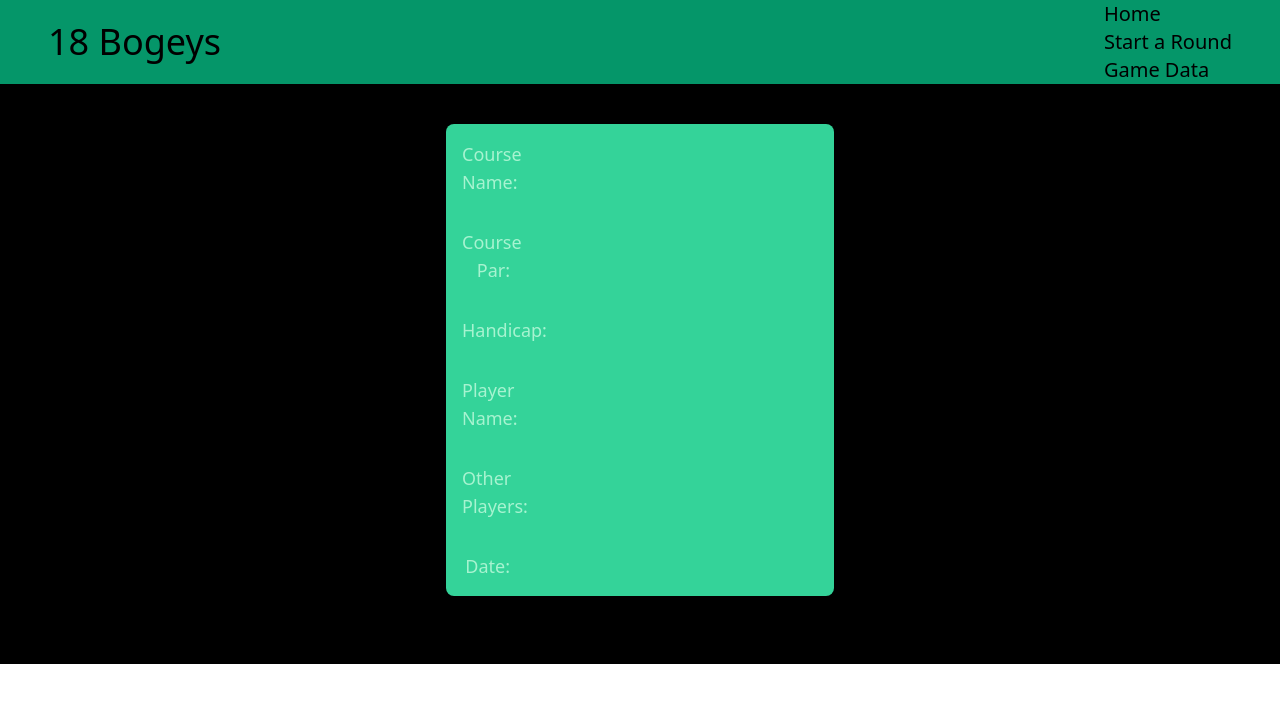
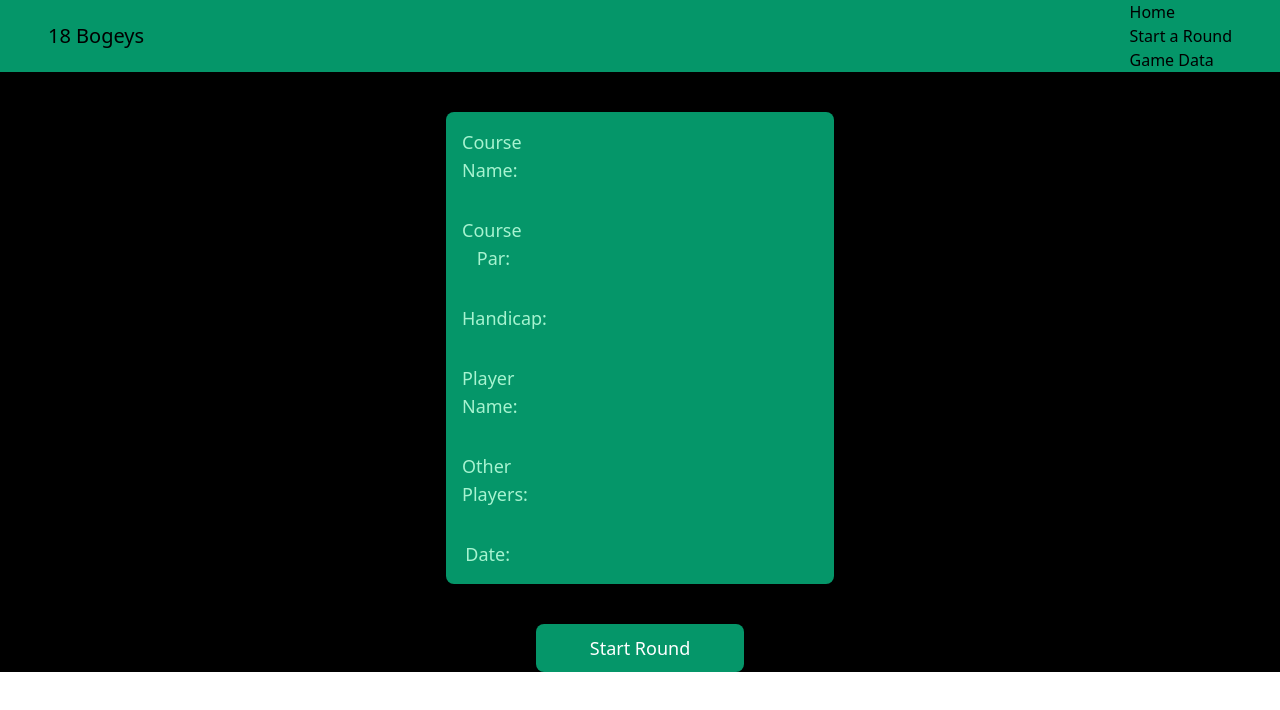
Before and after one commit to MattMoyka/18-Bogeys, a React (Create React App) app in the folder client/: page /newround in a window 1280 px wide. Shown: the top 710 px of the page. Built offline with nearby package versions, Linux system fonts and the light colour scheme; no server answers.

Commit message:
Monday morning css tweaks

```diff
--- a/client/src/Forms/NewroundForm.jsx
+++ b/client/src/Forms/NewroundForm.jsx
@@ -1,7 +1,7 @@
 export default function NewroundForm(props) {
   return (
     <form onSubmit={props.handleSubmit} className="flex flex-col flex-nowrap items-center text-lg bg-black">
-      <div className='flex items-center bg-green-400  rounded-t-lg border-green-500 mt-10 w-50'>
+      <div className='flex items-center bg-green-600  rounded-t-lg border-green-500 mt-10 w-50'>
         <label className=' w-20 text-right p-4 mr-8 text-green-200'>Course Name:</label>
         <input
           className="flex-1 p-4 pl-0 bg-transparent placeholder-green-300 outline-none text-white overflow-ellipsis overflow-hidden"
@@ -9,7 +9,7 @@ export default function NewroundForm(props) {
           value={props.courseName}
           onChange={(e) => props.setCourseName(e.target.value)} />
       </div>
-      <div className='flex items-center bg-green-400 border-green-500 m-0'>
+      <div className='flex items-center bg-green-600 border-green-500 m-0'>
         <label className='w-20 text-right p-4 mr-8 text-green-200'>Course Par:</label>
         <input
           className="flex-1 p-4 pl-0 bg-transparent placeholder-green-300 outline-none text-white overflow-ellipsis overflow-hidden"
@@ -17,7 +17,7 @@ export default function NewroundForm(props) {
           value={props.coursePar}
           onChange={(e) => props.setCoursePar(e.target.value)} />
       </div>
-      <div className='flex items-center bg-green-400 border-green-500 m-0'>
+      <div className='flex items-center bg-green-600 border-green-500 m-0'>
         <label className='w-20 text-right p-4 mr-8 text-green-200'>Handicap:</label>
         <input
           className="flex-1 p-4 pl-0 bg-transparent placeholder-green-300 outline-none text-white overflow-ellipsis overflow-hidden"
@@ -25,7 +25,7 @@ export default function NewroundForm(props) {
           value={props.handicap}
           onChange={(e) => props.setHandicap(e.target.value)} />
       </div>
-      <div className='flex items-center bg-green-400  border-green-500 m-0'>
+      <div className='flex items-center bg-green-600  border-green-500 m-0'>
         <label className='w-20 text-right p-4 mr-8 text-green-200'>Player Name:</label>
         <input
           className="flex-1 p-4 pl-0 bg-transparent placeholder-green-300 outline-none text-white overflow-ellipsis overflow-hidden"
@@ -33,7 +33,7 @@ export default function NewroundForm(props) {
           value={props.playerName}
           onChange={(e) => props.setPlayerName(e.target.value)} />
       </div>
-      <div className="flex items-center bg-green-400  border-green-500 m-0">
+      <div className="flex items-center bg-green-600  border-green-500 m-0">
         <label className="w-20 text-right p-4 mr-8 text-green-200">Other Players:</label>
         <input
           className="flex-1 p-4 pl-0 bg-transparent placeholder-green-300 outline-none text-white overflow-ellipsis overflow-hidden"
@@ -41,7 +41,7 @@ export default function NewroundForm(props) {
           value={props.otherPlayers}
           onChange={(e) => props.setOtherPlayers(e.target.value)} />
       </div>
-      <div className="flex items-center bg-green-400  rounded-b-lg border-green-500 mb-10">
+      <div className="flex items-center bg-green-600  rounded-b-lg border-green-500 mb-10">
         <label className="w-20 text-right p-4 mr-8 text-green-200">Date:</label>
         <input
           className="flex-1 p-4 pl-0 bg-transparent placeholder-green-300 outline-none text-white overflow-ellipsis overflow-hidden"
@@ -49,7 +49,7 @@ export default function NewroundForm(props) {
           value={props.date}
           onChange={(e) => props.setDate(e.target.value)} />
       </div>
-      <button>Start Round</button>
+      <button className='text-white w-52 h-12 bg-green-600 rounded-lg'>Start Round</button>
     </form >
   )
 }
--- a/client/src/components/Navbar.jsx
+++ b/client/src/components/Navbar.jsx
@@ -4,9 +4,9 @@ export default function Navbar() {
   return (
     <div className='flex flex-row justify-between px-12 bg-green-600'>
       <div className='flex items-center'>
-        <Link to='/'>18 Bogeys</Link>
+        <Link to='/' className='text-xl'>18 Bogeys</Link>
       </div>
-      <nav className='flex flex-col text-justify text-xl'>
+      <nav className='flex flex-col text-justify text-base'>
         <Link to='/'>Home</Link>
         <Link to='/newround'>Start a Round</Link>
         <Link to='/gamefeed'>Game Data</Link>
```
